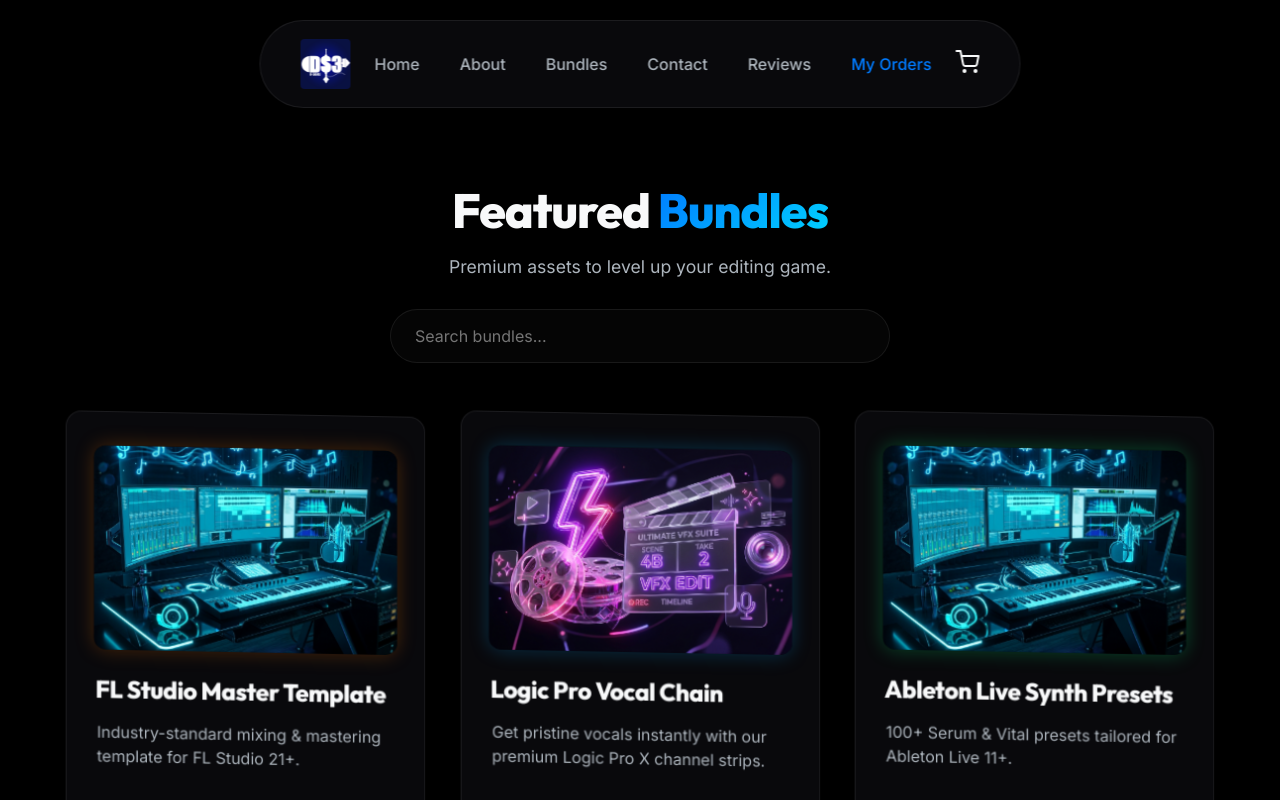
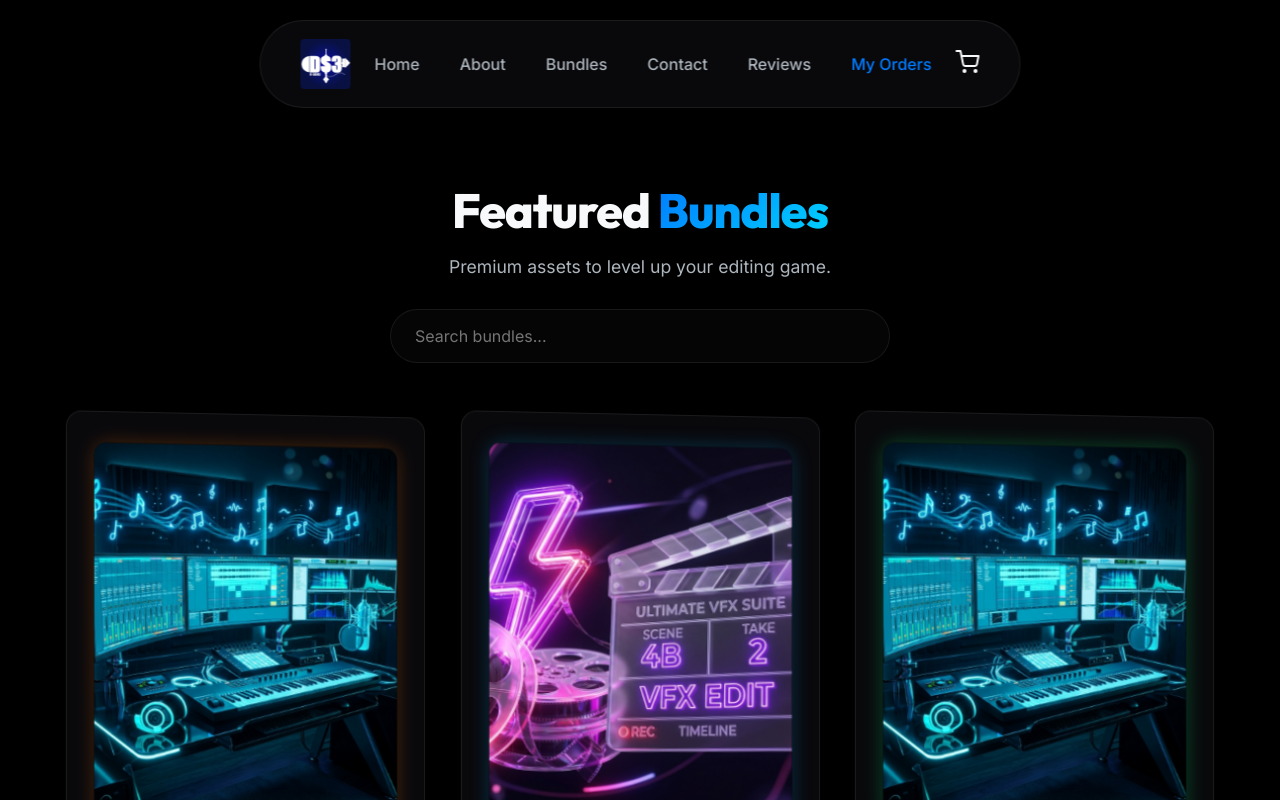
Before and after one commit to ragul-genz/video-editing-, a React (Vite) app: page /bundles in a window 1280 px wide. Shown: the top 800 px of the page. Built offline with nearby package versions, Linux system fonts and the light colour scheme.

Commit message:
Update product image aspect ratio to 4:5 (1080x1350)

```diff
--- a/src/components/Products.css
+++ b/src/components/Products.css
@@ -72,7 +72,7 @@
 
 .product-image-container {
   width: 100%;
-  height: 200px;
+  aspect-ratio: 4 / 5;
   margin-bottom: 1.5rem;
   border-radius: 12px;
   overflow: hidden;
```
